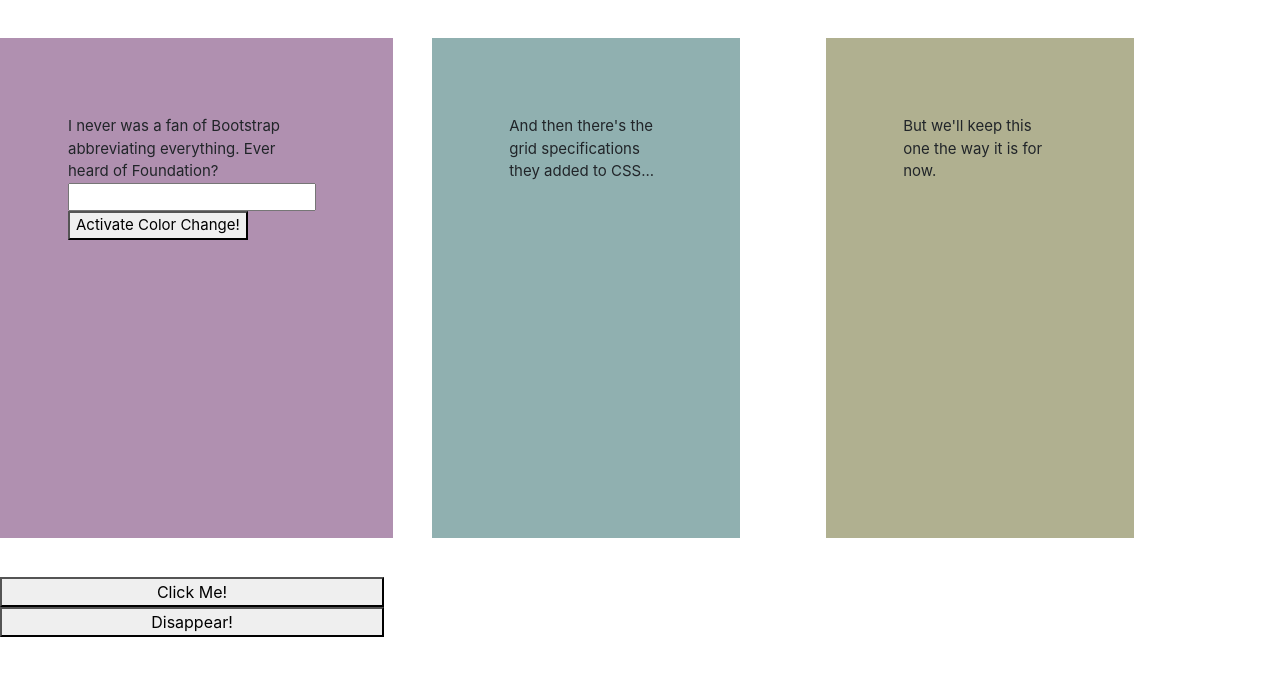
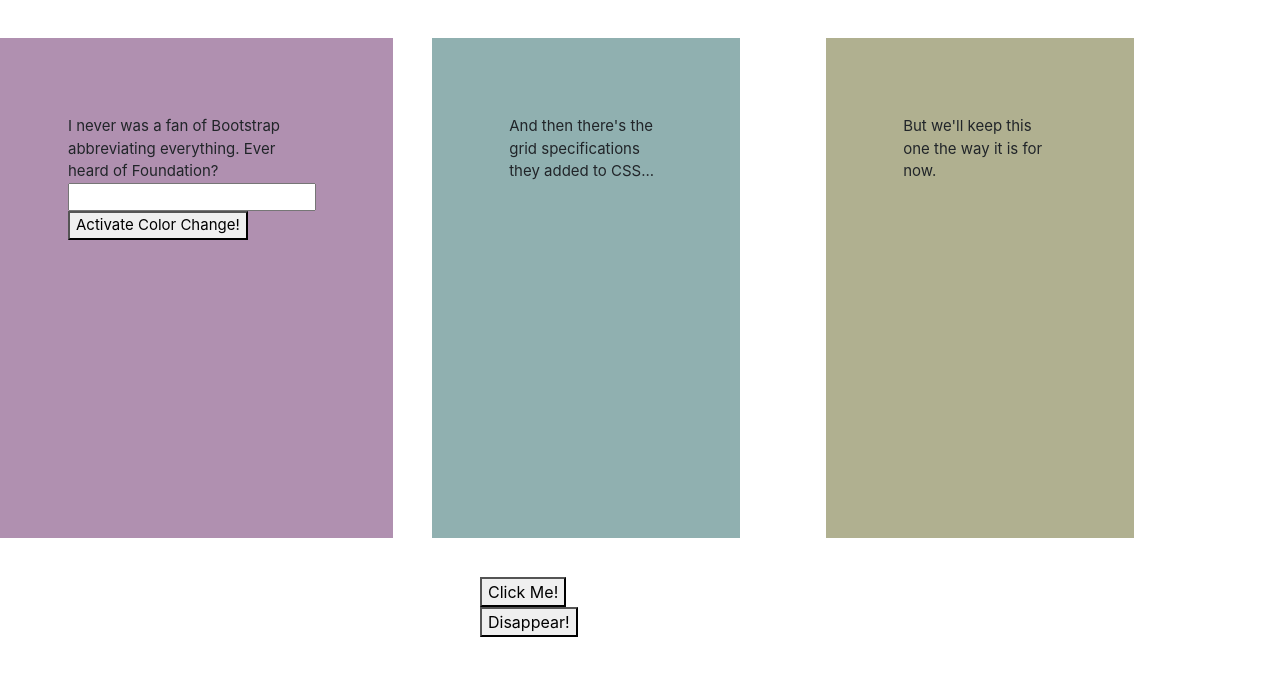
Before and after one commit to with-a-k/byui-cs313-teach2, a PHP site: page /index.html in a window 1280 px wide. Shown: the top 676 px of the page. Run offline with PHP 8.4, Linux system fonts and the light colour scheme.

Commit message:
Adjust button positions

```diff
--- a/web/index.html
+++ b/web/index.html
@@ -22,10 +22,10 @@
           But we'll keep this one the way it is for now.
         </div>
       </div>
-      <div class="grid-row">
+      <div class="button-holder">
         <button onclick="alertme()">Click Me!</button>
       </div>
-      <div class="grid-row">
+      <div class="button-holder">
         <button onclick="fade()" id="fade-button">Disappear!</button>
       </div>
     </div>
--- a/web/style.css
+++ b/web/style.css
@@ -20,6 +20,11 @@
   font-weight: bold;
 }
 
+.button-holder {
+  place-self: center;
+  width: 25%;
+}
+
 #grid-column1 {
   background-color: #b090b0;
   grid-column-start: 1;
```
